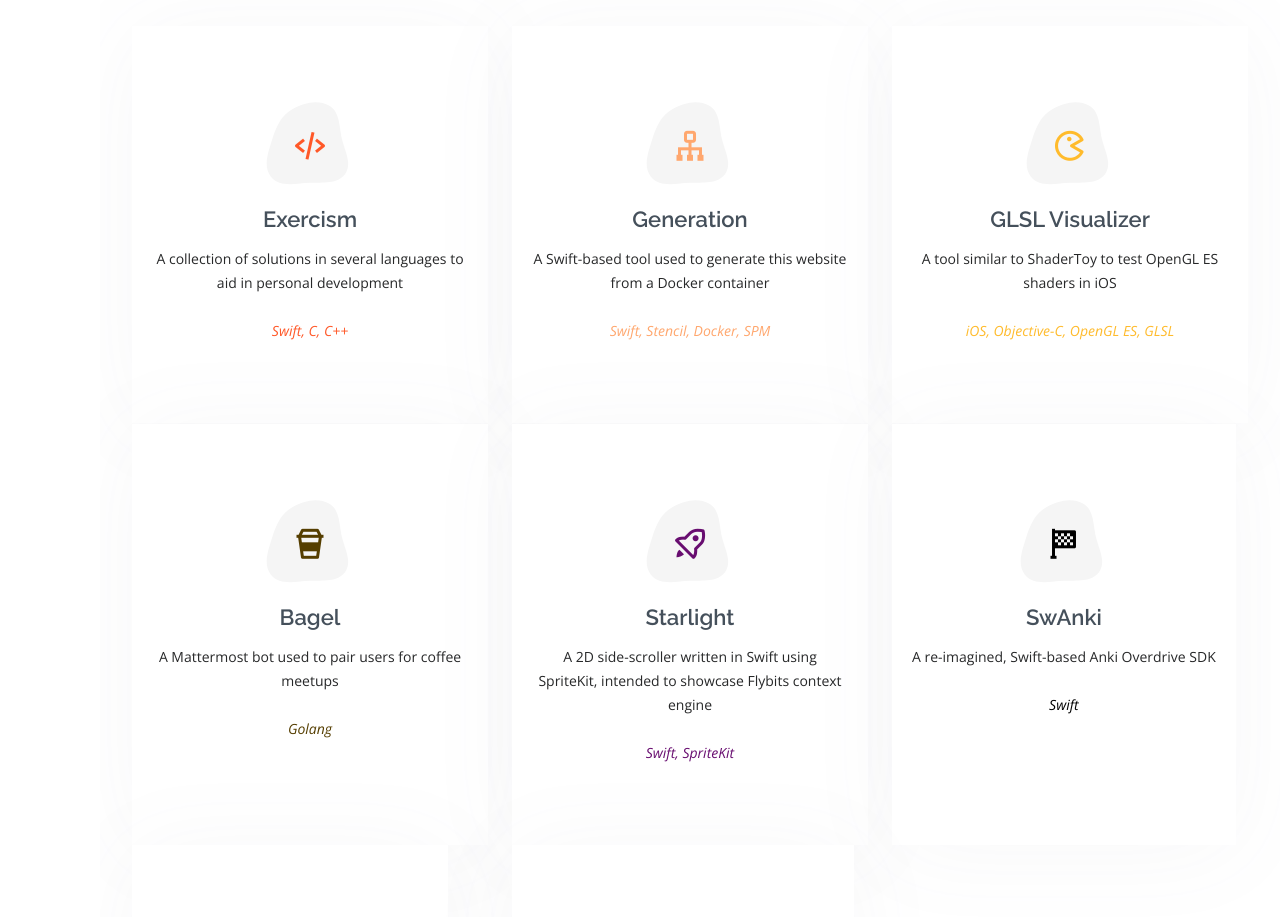
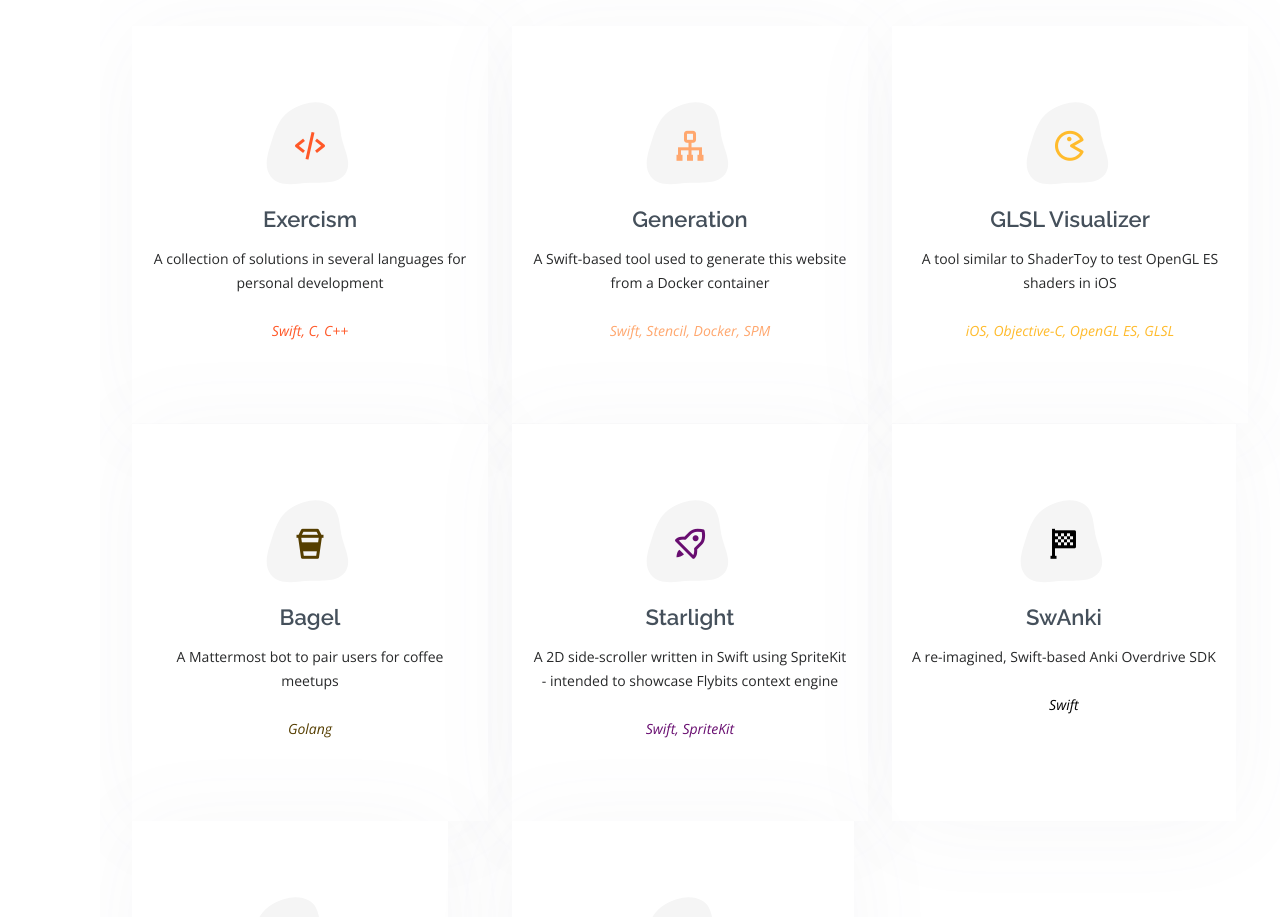
Before and after one commit to RndmTsk/RndmTsk.github.io, a plain HTML site: page index.html in a window 1280 px wide. Shown: the part 966-1883 px from the top of the page. Drawn offline with nearby package versions, Linux system fonts and the light colour scheme.

Commit message:
Website Update
- Exported updated site based on data changes

```diff
--- a/index.html
+++ b/index.html
@@ -85,7 +85,7 @@
                   <i class="bx bx-code-alt"></i>
                 </div>
                 <h4><a href="https://github.com/RndmTsk/exercism">Exercism</a></h4>
-                <p>A collection of solutions in several languages to aid in personal development</p>
+                <p>A collection of solutions in several languages for personal development</p>
                 <br />
                 <p><i>Swift, C, C++</i></p>
               </div>
@@ -130,7 +130,7 @@
                   <i class="bx bx-coffee-togo"></i>
                 </div>
                 <h4><a href="https://github.com/RobotDisco/mattermost-bagel">Bagel</a></h4>
-                <p>A Mattermost bot used to pair users for coffee meetups</p>
+                <p>A Mattermost bot to pair users for coffee meetups</p>
                 <br />
                 <p><i>Golang</i></p>
               </div>
@@ -145,7 +145,7 @@
                   <i class="bx bx-rocket"></i>
                 </div>
                 <h4><a href="https://github.com/RndmTsk/Starlight">Starlight</a></h4>
-                <p>A 2D side-scroller written in Swift using SpriteKit, intended to showcase Flybits context engine</p>
+                <p>A 2D side-scroller written in Swift using SpriteKit - intended to showcase Flybits context engine</p>
                 <br />
                 <p><i>Swift, SpriteKit</i></p>
               </div>
```
